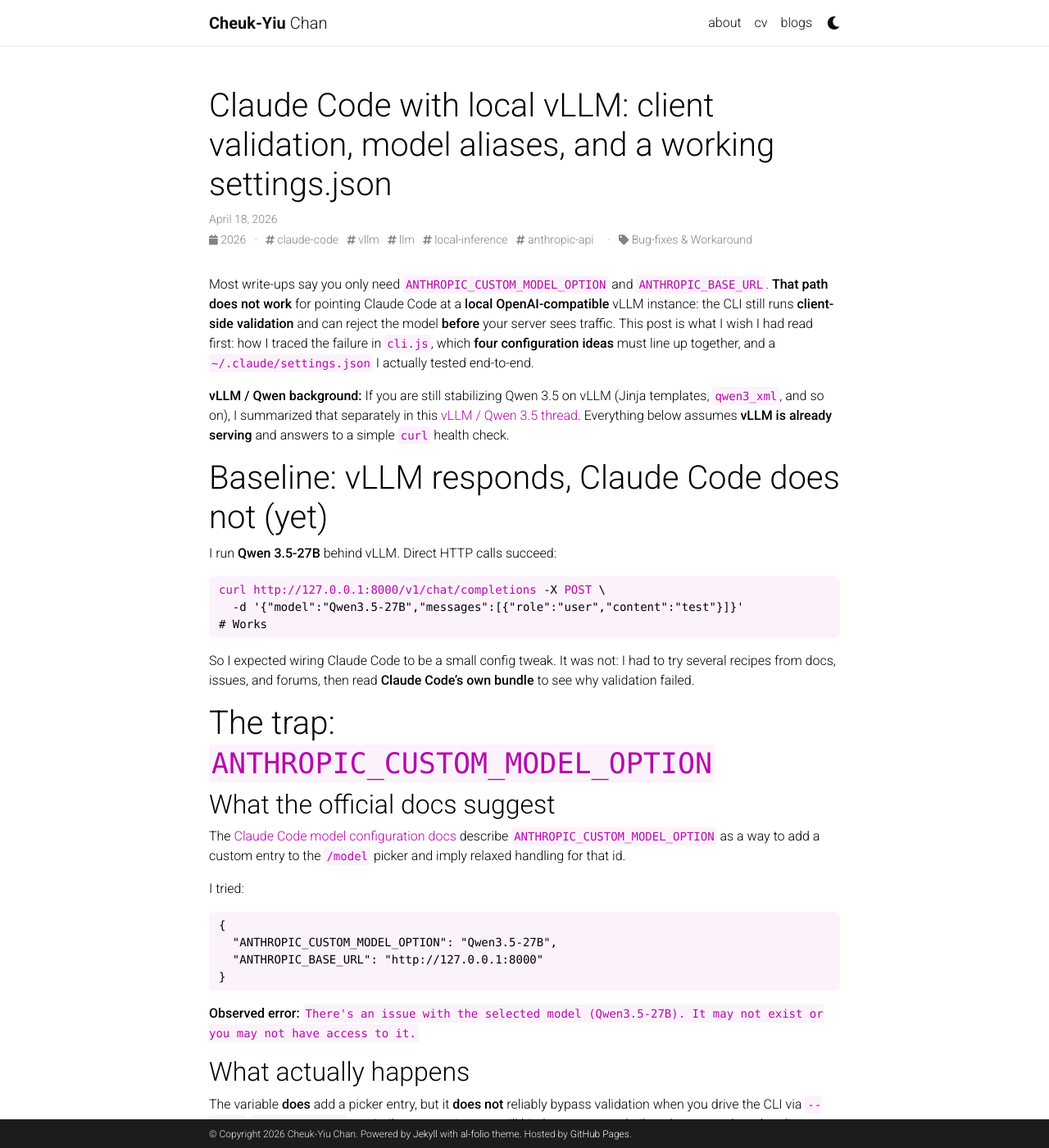
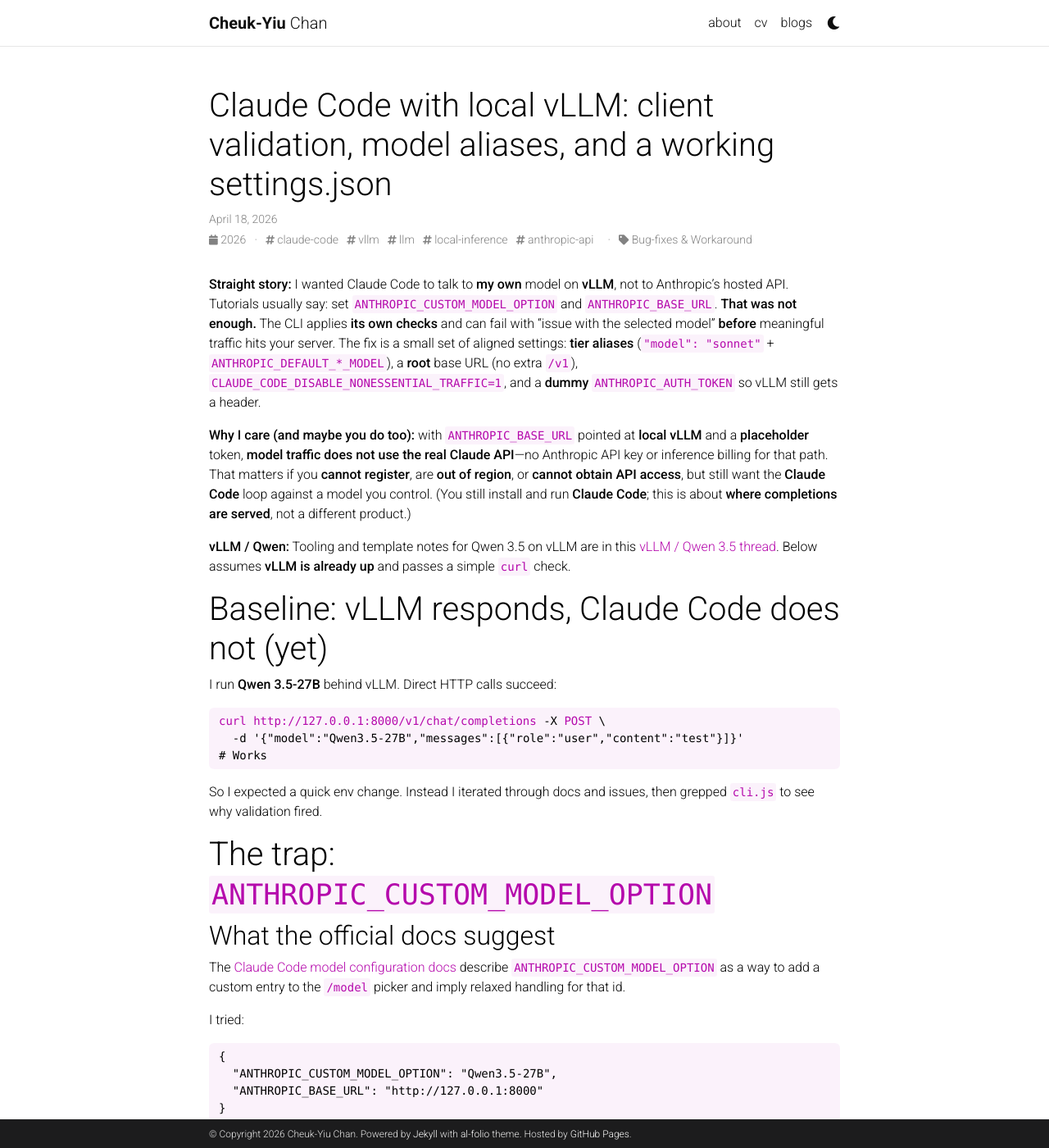
Before and after one commit to allanchan339/allanchan339.github.io, a Jekyll site: the page built from _posts/2026-04-19-Claude-code-vLLM.md, in a window 1280 px wide and 1400 px high. Shown: the whole window at 82% size. Built offline with Jekyll 4.4.1, drawn with Linux system fonts in a browser that asks for light colours; comment, search, counter and statistics services are not loaded; a style sheet for code colours, icons or effects is not loaded; some of the changed text lies outside the part shown.

Commit message:
Update blog post on Claude Code with local vLLM to clarify configuration requirements
- Revised the description to emphasize running Claude Code against local vLLM without needing Anthropic API access.
- Streamlined the content to highlight essential settings and aliases for successful integration, addressing common pitfalls in setup.
- Enhanced the summary section to focus on accessibility and the importance of correct configuration to avoid validation issues.
- Aimed at providing clearer guidance for users attempting to connect Claude Code to their own vLLM instances.

````diff
--- a/_posts/2026-04-19-Claude-code-vLLM.md
+++ b/_posts/2026-04-19-Claude-code-vLLM.md
@@ -2,14 +2,16 @@
 layout: post
 title: "Claude Code with local vLLM: client validation, model aliases, and a working settings.json"
 date: 2026-04-19 00:00:00 +0800
-description: "Debugging Claude Code against a local Qwen 3.5-27B vLLM server: why ANTHROPIC_CUSTOM_MODEL_OPTION and common tutorials fail, what the client actually validates, and the env + settings.json combination that works."
+description: "Run Claude Code against local vLLM without Anthropic API access: why common env-only recipes fail, the alias + settings.json pattern that works, and when this matters if you cannot register or use the Claude API."
 tags: [claude-code, vllm, llm, local-inference, anthropic-api]
 categories: [bug-fixes]
 ---
 
-Most write-ups say you only need `ANTHROPIC_CUSTOM_MODEL_OPTION` and `ANTHROPIC_BASE_URL`. **That path does not work** for pointing Claude Code at a **local OpenAI-compatible** vLLM instance: the CLI still runs **client-side validation** and can reject the model **before** your server sees traffic. This post is what I wish I had read first: how I traced the failure in **`cli.js`**, which **four configuration ideas** must line up together, and a **`~/.claude/settings.json`** I actually tested end-to-end.
+**Straight story:** I wanted Claude Code to talk to **my own** model on **vLLM**, not to Anthropic’s hosted API. Tutorials usually say: set `ANTHROPIC_CUSTOM_MODEL_OPTION` and `ANTHROPIC_BASE_URL`. **That was not enough.** The CLI applies **its own checks** and can fail with “issue with the selected model” **before** meaningful traffic hits your server. The fix is a small set of aligned settings: **tier aliases** (`"model": "sonnet"` + `ANTHROPIC_DEFAULT_*_MODEL`), a **root** base URL (no extra `/v1`), **`CLAUDE_CODE_DISABLE_NONESSENTIAL_TRAFFIC=1`**, and a **dummy** `ANTHROPIC_AUTH_TOKEN` so vLLM still gets a header.
 
-**vLLM / Qwen background:** If you are still stabilizing Qwen 3.5 on vLLM (Jinja templates, `qwen3_xml`, and so on), I summarized that separately in this [vLLM / Qwen 3.5 thread](https://www.reddit.com/r/Vllm/comments/1skks8n/qwen_35_27b35ba3b_tool_calling_issues_why_it/). Everything below assumes **vLLM is already serving** and answers to a simple `curl` health check.
+**Why I care (and maybe you do too):** with **`ANTHROPIC_BASE_URL`** pointed at **local vLLM** and a **placeholder** token, **model traffic does not use the real Claude API**—no Anthropic API key or inference billing for that path. That matters if you **cannot register**, are **out of region**, or **cannot obtain API access**, but still want the **Claude Code** loop against a model you control. (You still install and run **Claude Code**; this is about **where completions are served**, not a different product.)
+
+**vLLM / Qwen:** Tooling and template notes for Qwen 3.5 on vLLM are in this [vLLM / Qwen 3.5 thread](https://www.reddit.com/r/Vllm/comments/1skks8n/qwen_35_27b35ba3b_tool_calling_issues_why_it/). Below assumes **vLLM is already up** and passes a simple `curl` check.
 
 # Baseline: vLLM responds, Claude Code does not (yet)
 
@@ -21,7 +23,7 @@
 # Works
 ```
 
-So I expected wiring Claude Code to be a small config tweak. It was not: I had to try several recipes from docs, issues, and forums, then read **Claude Code’s own bundle** to see why validation failed.
+So I expected a quick env change. Instead I iterated through docs and issues, then grepped **`cli.js`** to see why validation fired.
 
 # The trap: `ANTHROPIC_CUSTOM_MODEL_OPTION`
 
@@ -119,7 +121,9 @@
 
 If this fails, reconcile the table above **in order** before chasing unrelated flags.
 
-# Debugging sequence I actually went through
+# Debugging sequence (short)
+
+If something below matches your error, fix that first; the full **`settings.json`** block is the target state.
 
 **Attempt 1 — vLLM-style base URL with `/v1`**
 
@@ -257,14 +261,14 @@
 
 # Summary
 
-1. **`ANTHROPIC_CUSTOM_MODEL_OPTION`** did **not** solve local vLLM for me the way tutorials imply; it is a **major time sink** if you stop there.
-2. Use **built-in aliases** (**`"model": "sonnet"`**) and **`ANTHROPIC_DEFAULT_*_MODEL`** to map them to **`Qwen3.5-27B`** (or your served name).
-3. Keep **`ANTHROPIC_BASE_URL`** at the **root** of the server; let the client append **`/v1/messages`**.
-4. Align **vLLM `--served-model-name`** with those env strings **exactly**.
-5. Set **`CLAUDE_CODE_DISABLE_NONESSENTIAL_TRAFFIC=1`** to avoid **validation roulette** on local ids.
-6. Prefer **`ANTHROPIC_AUTH_TOKEN`** over **`ANTHROPIC_API_KEY`** with my vLLM setup.
-7. When docs and behavior diverge, **reading the shipped `cli.js`** settled the question faster than more SEO’d config snippets.
-8. **Incomplete tutorials** often omit **one** of alias mapping, base URL shape, or **`CLAUDE_CODE_DISABLE_NONESSENTIAL_TRAFFIC`**—any single miss is enough to make the whole setup look “broken.”
+1. **Accessibility:** Pointing Claude Code at **local vLLM** means **Anthropic API access is not required for the model layer**—useful when you **cannot register**, **cannot get API keys**, or want **zero** hosted inference spend. You still use the CLI; completions hit **your** server.
+2. **`ANTHROPIC_CUSTOM_MODEL_OPTION`** alone did **not** match what I needed; treat tier **aliases** + env as the real fix.
+3. **`"model": "sonnet"`** (or another tier label) plus **`ANTHROPIC_DEFAULT_*_MODEL`** → your **`Qwen3.5-27B`** (or served name).
+4. **`ANTHROPIC_BASE_URL`** stops at **`http://host:port`**; the client adds **`/v1/messages`**.
+5. **`--served-model-name`** matches those env strings **exactly** (watch **`/`** in ids).
+6. **`CLAUDE_CODE_DISABLE_NONESSENTIAL_TRAFFIC=1`** avoids **intermittent** validation against Anthropic’s catalog.
+7. **`ANTHROPIC_AUTH_TOKEN`** (e.g. **`dummy`**) worked better than **`ANTHROPIC_API_KEY`** with my vLLM.
+8. When docs and **`cli.js`** disagree, the bundle wins; most bad copy-pastes omit **one** of alias mapping, base URL shape, or the traffic flag.
 
 # Resources
 
@@ -273,4 +277,4 @@
 - [vLLM docs — Claude Code integration](https://docs.vllm.ai/en/latest/serving/integrations/claude_code/) (useful but incomplete versus real client behavior)
 - Related GitHub issues: **#18025**, **#23266**, **#34821**
 
-If you are wiring Claude Code to a **local** endpoint, start from the **`settings.json`** block and the checklist above—especially **alias mapping**, **base URL shape**, and **`CLAUDE_CODE_DISABLE_NONESSENTIAL_TRAFFIC`**—before spending more cycles on **`ANTHROPIC_CUSTOM_MODEL_OPTION`**.
+If you want **Claude Code’s workflow** without **Claude API** inference, start from the **`settings.json`** block and checklist: **aliases**, **root base URL**, **`CLAUDE_CODE_DISABLE_NONESSENTIAL_TRAFFIC`**, then align vLLM’s served name. That order saves time versus chasing **`ANTHROPIC_CUSTOM_MODEL_OPTION`** alone.
````
